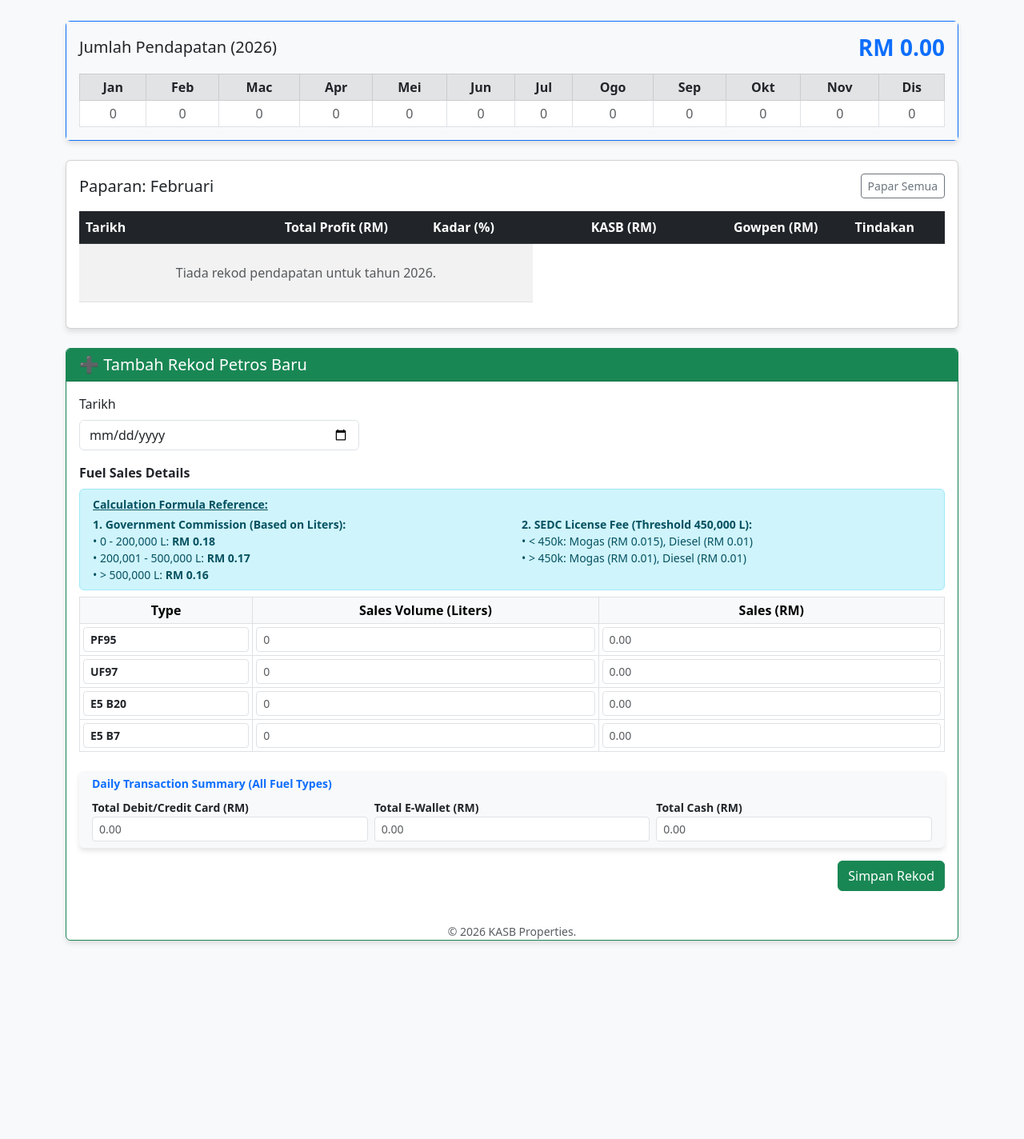
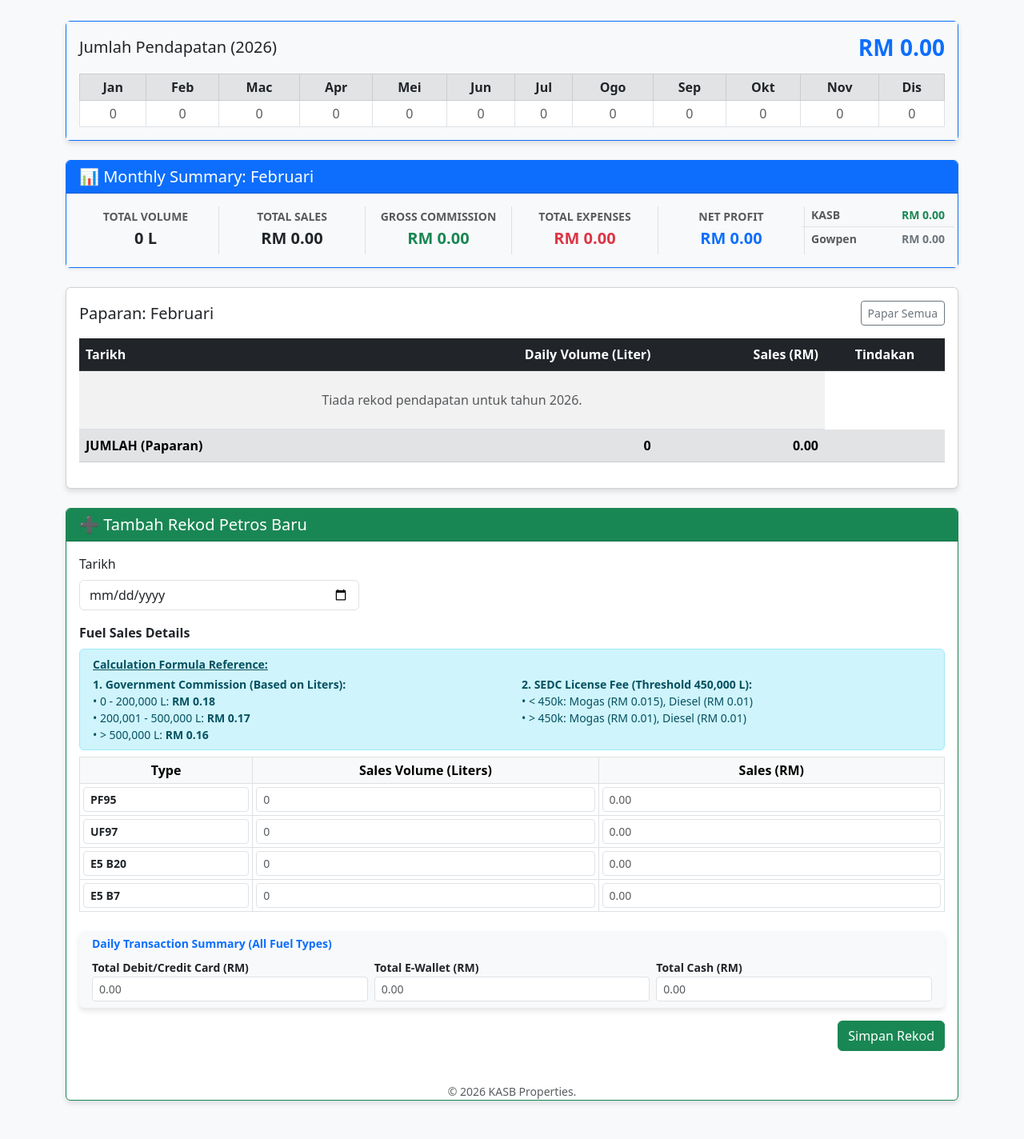
Before and after one commit to azaharrabu/sistem-sewaan-KASB, a Flask app: page /petros in a window 1280 px wide. Shown: the part 134-1558 px from the top of the page at 80% size. Before the commit the page ends 1314 px from the top, so only its background shows below. Run offline with Flask 3, Linux system fonts and the light colour scheme; the visitor is signed in with stand-in values (Sample User, id 1); data that the repository does not hold is empty.

Commit message:
Update: Tambah ringkasan bulanan Petros & kemaskini jadual utama

```diff
--- a/app.py
+++ b/app.py
@@ -535,21 +535,66 @@ def render_income_detail(source_name):
         selected_year = request.args.get('year', current_year, type=int)
         selected_month = request.args.get('month', type=int)
 
-        # Dapatkan data dari table pendapatan_lain
-        response = supabase.table('pendapatan_lain').select('*').eq('sumber', source_name).order('tarikh', desc=True).execute()
+        # Dapatkan data dari table pendapatan_lain (Join details jika Petros untuk kira volume)
+        if source_name == 'Petros':
+            response = supabase.table('pendapatan_lain').select('*, petros_details(daily_volume)').eq('sumber', source_name).order('tarikh', desc=True).execute()
+        else:
+            response = supabase.table('pendapatan_lain').select('*').eq('sumber', source_name).order('tarikh', desc=True).execute()
+
         data = response.data
 
         # Filter ikut tahun (Python side filtering untuk mudah)
         filtered_data = [d for d in data if d['tarikh'].startswith(str(selected_year))]
-        total_income = sum(float(d['amaun']) for d in filtered_data)
 
-        # Agregat bulanan untuk paparan jadual
+        # Init Aggregates
+        total_income = 0.0
         monthly_breakdown = {m: 0.0 for m in range(1, 13)}
+        monthly_aggregates = {m: {'vol': 0.0, 'sales': 0.0, 'gross_comm': 0.0, 'costs': 0.0, 'net_profit': 0.0, 'kasb': 0.0, 'gowpen': 0.0} for m in range(1, 13)}
+
         for item in filtered_data:
             m = int(item['tarikh'].split('-')[1])
-            monthly_breakdown[m] += float(item['amaun'])
 
-        return render_template('income_list.html', source=source_name, data=filtered_data, selected_year=selected_year, current_year=current_year, total_income=total_income, monthly_breakdown=monthly_breakdown, selected_month=selected_month)
+            if source_name == 'Petros':
+                # Kira Volume dari details
+                vol = sum(d['daily_volume'] for d in item.get('petros_details', []))
+                item['total_volume'] = vol
+
+                # Kira Sales dari column sales_debit/ewallet/cash
+                sales = (item.get('sales_debit') or 0) + (item.get('sales_ewallet') or 0) + (item.get('sales_cash') or 0)
+                item['total_sales'] = sales
+
+                # Financials
+                net = float(item.get('kutipan_yuran') or 0)
+                costs = float(item.get('kos_pengurusan') or 0)
+                gross = net + costs
+                kasb = float(item.get('amaun') or 0)
+                gowpen = net - kasb
+
+                # Aggregate
+                monthly_aggregates[m]['vol'] += vol
+                monthly_aggregates[m]['sales'] += sales
+                monthly_aggregates[m]['gross_comm'] += gross
+                monthly_aggregates[m]['costs'] += costs
+                monthly_aggregates[m]['net_profit'] += net
+                monthly_aggregates[m]['kasb'] += kasb
+                monthly_aggregates[m]['gowpen'] += gowpen
+
+                monthly_breakdown[m] += kasb
+                total_income += kasb
+            else:
+                amt = float(item['amaun'])
+                monthly_breakdown[m] += amt
+                total_income += amt
+
+        return render_template('income_list.html',
+                               source=source_name,
+                               data=filtered_data,
+                               selected_year=selected_year,
+                               current_year=current_year,
+                               total_income=total_income,
+                               monthly_breakdown=monthly_breakdown,
+                               selected_month=selected_month,
+                               monthly_aggregates=monthly_aggregates if source_name == 'Petros' else {})
 
     except Exception as e:
         return f"Ralat memuatkan data {source_name}: {e}"
--- a/templates/income_list.html
+++ b/templates/income_list.html
@@ -79,6 +79,55 @@
             </div>
         </div>
 
+        {% if source == 'Petros' %}
+        <!-- Petros Monthly Summary Card -->
+        <div class="card border-primary mb-4 shadow-sm">
+            <div class="card-header bg-primary text-white">
+                <h5 class="mb-0" id="summaryTitle">📊 Monthly Summary: Semua Bulan</h5>
+            </div>
+            <div class="card-body bg-light">
+                <div class="row text-center g-3">
+                    <div class="col-md-2 border-end">
+                        <small class="text-muted fw-bold text-uppercase">Total Volume</small>
+                        <h5 class="fw-bold text-dark mt-1" id="sumVol">0 L</h5>
+                    </div>
+                    <div class="col-md-2 border-end">
+                        <small class="text-muted fw-bold text-uppercase">Total Sales</small>
+                        <h5 class="fw-bold text-dark mt-1" id="sumSales">RM 0.00</h5>
+                    </div>
+                    <div class="col-md-2 border-end">
+                        <small class="text-muted fw-bold text-uppercase">Gross Commission</small>
+                        <h5 class="fw-bold text-success mt-1" id="sumGross">RM 0.00</h5>
+                    </div>
+                    <div class="col-md-2 border-end">
+                        <small class="text-muted fw-bold text-uppercase">Total Expenses</small>
+                        <h5 class="fw-bold text-danger mt-1" id="sumCosts">RM 0.00</h5>
+                    </div>
+                    <div class="col-md-2 border-end">
+                        <small class="text-muted fw-bold text-uppercase">Net Profit</small>
+                        <h5 class="fw-bold text-primary mt-1" id="sumNet">RM 0.00</h5>
+                    </div>
+                    <div class="col-md-2">
+                        <div class="row">
+                            <div class="col-12 border-bottom pb-1">
+                                <div class="d-flex justify-content-between">
+                                    <small class="text-muted fw-bold">KASB</small>
+                                    <small class="fw-bold text-success" id="sumKasb">RM 0.00</small>
+                                </div>
+                            </div>
+                            <div class="col-12 pt-1">
+                                <div class="d-flex justify-content-between">
+                                    <small class="text-muted fw-bold">Gowpen</small>
+                                    <small class="fw-bold text-secondary" id="sumGowpen">RM 0.00</small>
+                                </div>
+                            </div>
+                        </div>
+                    </div>
+                </div>
+            </div>
+        </div>
+        {% endif %}
+
         <div class="card">
             <div class="card-body">
                 <div class="d-flex justify-content-between align-items-center mb-3">
@@ -97,11 +146,9 @@
                                     <th class="text-end">Keuntungan Bersih (RM)</th>
                                 {% elif source == 'Petros' %}
                                     <th>Tarikh</th>
-                                    <th class="text-end">Total Profit (RM)</th>
-                                    <th class="text-center">Kadar (%)</th>
-                                    <th class="text-end">KASB (RM)</th>
-                                    <th class="text-end">Gowpen (RM)</th>
-                                    <th class="text-center">Tindakan</th>
+                                    <th class="text-end">Daily Volume (Liter)</th>
+                                    <th class="text-end">Sales (RM)</th>
+                                    <th class="text-center" style="width: 150px;">Tindakan</th>
                                 {% else %}
                                     <th>Tarikh</th>
                                     <th>Nota / Keterangan</th>
@@ -123,18 +170,8 @@
                                     </td>
                                 {% elif source == 'Petros' %}
                                     <td>{{ row.tarikh }}</td>
-                                    <!-- Total Profit (disimpan dalam kutipan_yuran) -->
-                                    <td class="text-end">{{ "{:,.2f}".format(row.kutipan_yuran or 0) }}</td>
-
-                                    <!-- Kira Kadar % untuk paparan -->
-                                    {% set rate = (row.amaun / row.kutipan_yuran * 100)|round|int if (row.kutipan_yuran or 0) > 0 else 0 %}
-                                    <td class="text-center"><span class="badge bg-secondary">{{ rate }}%</span></td>
-
-                                    <!-- Bahagian KASB -->
-                                    <td class="text-end fw-bold text-success">+ {{ "{:,.2f}".format(row.amaun) }}</td>
-
-                                    <!-- Bahagian Gowpen (Total - KASB) -->
-                                    <td class="text-end text-muted">{{ "{:,.2f}".format((row.kutipan_yuran or 0) - (row.amaun or 0)) }}</td>
+                                    <td class="text-end">{{ "{:,.0f}".format(row.total_volume) }}</td>
+                                    <td class="text-end">{{ "{:,.2f}".format(row.total_sales) }}</td>
 
                                     <td class="text-center">
                                         <a href="{{ url_for('petros_detail_view', id=row.id) }}" class="btn btn-sm btn-info text-white">Lihat Perincian</a>
@@ -155,6 +192,16 @@
                             </tr>
                             {% endfor %}
                         </tbody>
+                        {% if source == 'Petros' %}
+                        <tfoot class="table-secondary fw-bold">
+                            <tr>
+                                <td class="text-start">JUMLAH (Paparan)</td>
+                                <td class="text-end" id="footerVol">0</td>
+                                <td class="text-end" id="footerSales">0.00</td>
+                                <td></td>
+                            </tr>
+                        </tfoot>
+                        {% endif %}
                     </table>
                 </div>
             </div>
@@ -461,6 +508,66 @@
             document.getElementById('petros_total_amount').value = total.toFixed(2);
         }
     </script>
+
+    {% if source == 'Petros' %}
+    <script>
+        // Data Aggregates dari Backend
+        var petrosAggregates = {{ monthly_aggregates|tojson|safe }};
+
+        // Override filterMonth untuk update summary Petros
+        var originalFilterMonth = filterMonth;
+        filterMonth = function(month) {
+            originalFilterMonth(month); // Panggil fungsi asal untuk filter table rows
+            updatePetrosSummary(month); // Update summary card & footer
+        };
+
+        function updatePetrosSummary(month) {
+            var vol = 0, sales = 0, gross = 0, costs = 0, net = 0, kasb = 0, gowpen = 0;
+            var title = "Semua Bulan";
+
+            if (month === 'all') {
+                // Sum semua bulan
+                for (var m in petrosAggregates) {
+                    vol += petrosAggregates[m].vol;
+                    sales += petrosAggregates[m].sales;
+                    gross += petrosAggregates[m].gross_comm;
+                    costs += petrosAggregates[m].costs;
+                    net += petrosAggregates[m].net_profit;
+                    kasb += petrosAggregates[m].kasb;
+                    gowpen += petrosAggregates[m].gowpen;
+                }
+            } else {
+                // Ambil bulan spesifik
+                if (petrosAggregates[month]) {
+                    var d = petrosAggregates[month];
+                    vol = d.vol;
+                    sales = d.sales;
+                    gross = d.gross_comm;
+                    costs = d.costs;
+                    net = d.net_profit;
+                    kasb = d.kasb;
+                    gowpen = d.gowpen;
+                }
+                const monthNames = ["", "Januari", "Februari", "Mac", "April", "Mei", "Jun", "Julai", "Ogos", "September", "Oktober", "November", "Disember"];
+                title = monthNames[month];
+            }
+
+            // Update DOM Summary Card
+            document.getElementById('summaryTitle').innerText = "📊 Monthly Summary: " + title;
+            document.getElementById('sumVol').innerText = vol.toLocaleString('en-US', {maximumFractionDigits: 0}) + " L";
+            document.getElementById('sumSales').innerText = "RM " + sales.toLocaleString('en-US', {minimumFractionDigits: 2, maximumFractionDigits: 2});
+            document.getElementById('sumGross').innerText = "RM " + gross.toLocaleString('en-US', {minimumFractionDigits: 2, maximumFractionDigits: 2});
+            document.getElementById('sumCosts').innerText = "RM " + costs.toLocaleString('en-US', {minimumFractionDigits: 2, maximumFractionDigits: 2});
+            document.getElementById('sumNet').innerText = "RM " + net.toLocaleString('en-US', {minimumFractionDigits: 2, maximumFractionDigits: 2});
+            document.getElementById('sumKasb').innerText = "RM " + kasb.toLocaleString('en-US', {minimumFractionDigits: 2, maximumFractionDigits: 2});
+            document.getElementById('sumGowpen').innerText = "RM " + gowpen.toLocaleString('en-US', {minimumFractionDigits: 2, maximumFractionDigits: 2});
+
+            // Update Table Footer
+            document.getElementById('footerVol').innerText = vol.toLocaleString('en-US', {maximumFractionDigits: 0});
+            document.getElementById('footerSales').innerText = sales.toLocaleString('en-US', {minimumFractionDigits: 2, maximumFractionDigits: 2});
+        }
+    </script>
+    {% endif %}
     <script src="https://cdn.jsdelivr.net/npm/bootstrap@5.3.0/dist/js/bootstrap.bundle.min.js"></script>
 </body>
 </html>
```
